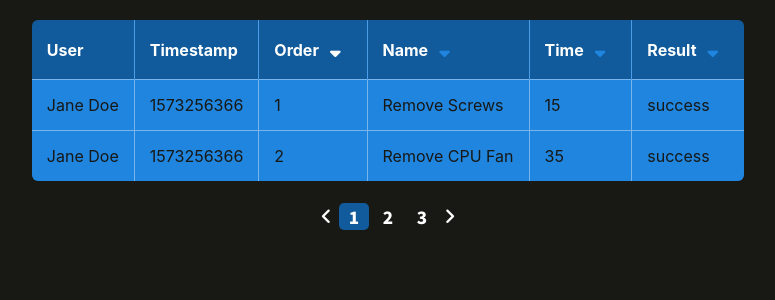
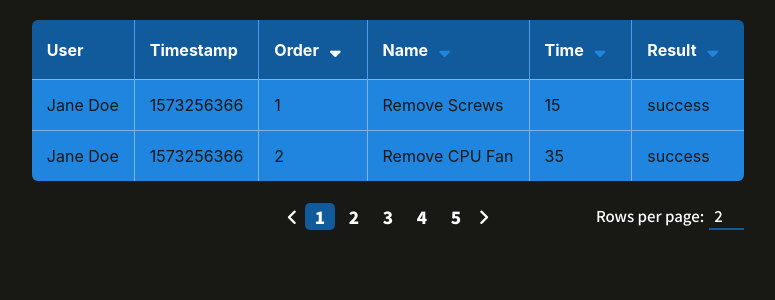
Before and after one commit to maggieholbling/dashboard-table, a React (Create React App) app: page / in a window 1280 px wide. Shown: the top 300 px of the page, without its empty margins (252-1027 px from the left). Built offline with nearby package versions, Linux system fonts and the light colour scheme.

Commit message:
add longer sample data and add rows per page input

```diff
--- a/src/App.js
+++ b/src/App.js
@@ -1,7 +1,7 @@
 import React from 'react';
 import './App.scss';
 import Table from './components/Table';
-import data from './data/sample.json';
+import data from './data/sample2.json';
 
 const App = () => {
   return (
--- a/src/components/Pagination.js
+++ b/src/components/Pagination.js
@@ -13,10 +13,22 @@ const Pagination = (props) => {
     return pageNumbers;
   };
 
+  //let user set max entries per page
+  const onChange = (event) => {
+    //getting numeric values from input
+    const numArr = event.target.value.match(/[0-9]/g);
+    const num = numArr ? Number(numArr.join('')) : 0;
+
+    if (num >= 1) {
+      props.setMaxEntries(num);
+    }
+  };
+
   return (
     <container
       className="pagination"
     >
+      <div>
         {/* only enable arrow if there are more pages to the left */}
         <i
           className={visiblePages[0] === 0 ? "fas fa-angle-left" : "fas fa-angle-left active"}
@@ -49,6 +61,19 @@ const Pagination = (props) => {
           }}
         >
         </i>
+      </div>
+
+      <div className="pag-right">
+        <label className="pag-label">Rows per page:</label>
+        <input
+          className="pag-input"
+          name="maximum rows per page"
+          type="text"
+          placeholder={props.maxEntries}
+          value={props.maxEntries}
+          onChange={onChange}
+        />
+      </div>
     </container>
   );
 };
--- a/src/components/Table.js
+++ b/src/components/Table.js
@@ -93,6 +93,8 @@ const Table = (props) => {
         selectedPage={selectedPage}
         lastPage={lastPage()}
         onChange={setSelectedPage}
+        setMaxEntries={setMaxEntries}
+        maxEntries={maxEntries}
       />
     </>
   );
--- /dev/null
+++ b/src/data/sample2.json
@@ -0,0 +1,75 @@
+{
+  "user": "Jane Doe",
+  "timestamp": 1573256366,
+  "steps": [
+    {
+      "name": "Remove Screws",
+      "time": 15,
+      "result": "success"
+    },
+    {
+      "name": "Remove CPU Fan",
+      "time": 35,
+      "result": "success"
+    },
+    {
+      "name": "Remove Graphics Card",
+      "time": 13,
+      "result": "success"
+    },
+    {
+      "name": "Remove Old Battery",
+      "time": 7,
+      "result": "success"
+    },
+    {
+      "name": "Remove Old Hard Drive",
+      "time": 18,
+      "result": "success"
+    },
+    {
+      "name": "Remove Old Speakers",
+      "time": 20,
+      "result": "failure"
+    },
+    {
+      "name": "Remove Old Wifi Adapter",
+      "time": 24,
+      "result": "success"
+    },{
+      "name": "Remove Old Antennas",
+      "time": 10,
+      "result": "failure"
+    },
+    {
+      "name": "Remove Old Bluetooth Adapter",
+      "time": 24,
+      "result": "success"
+    },
+    {
+      "name": "Remove Old Power Supply",
+      "time": 57,
+      "result": "failure"
+    },
+    {
+      "name": "Remove Old Screen",
+      "time": 8,
+      "result": "success"
+    },
+    {
+      "name": "Install new screen",
+      "time": 60,
+      "result": "failure"
+    },
+    {
+      "name": "Install New Power Supply",
+      "time": null,
+      "result": "failure"
+    },
+    {
+      "name": "Install New Battery",
+      "time": null,
+      "result": "failure"
+    }
+  ]
+}
--- a/src/styles/_pagination.scss
+++ b/src/styles/_pagination.scss
@@ -1,8 +1,9 @@
 .pagination {
+  margin: 0;
   display: flex;
-  justify-content: center;
+  justify-content: space-between;
   align-items: center;
-  padding: 20px;
+  padding: 20px 0;
 }
 
 .fas.fa-angle-right, .fas.fa-angle-left {
@@ -44,3 +45,35 @@
     cursor: default;
   }
 }
+
+.pagination::before {
+  content:"";
+  visibility: hidden;
+  width: 200px;
+}
+
+.pag-right {
+  display: flex;
+  justify-content: flex-end;
+  align-items: baseline;
+  width: 200px;
+}
+
+.pag-label {
+  color: white;
+  font-family: 'Noto Sans KR', sans-serif;
+  font-size: 15px;
+}
+
+.pag-input {
+  width: 25px;
+  padding: 2px 5px;
+  margin: 0 0 0 5px;
+  background: none;
+  outline: none;
+  border: none;
+  border-bottom: 2px solid $darker-main-color;
+  color: white;
+  font-family: 'Noto Sans KR', sans-serif;
+  font-size: 15px;
+}
```
Lines whose indentation alone changed are shown as unchanged.
